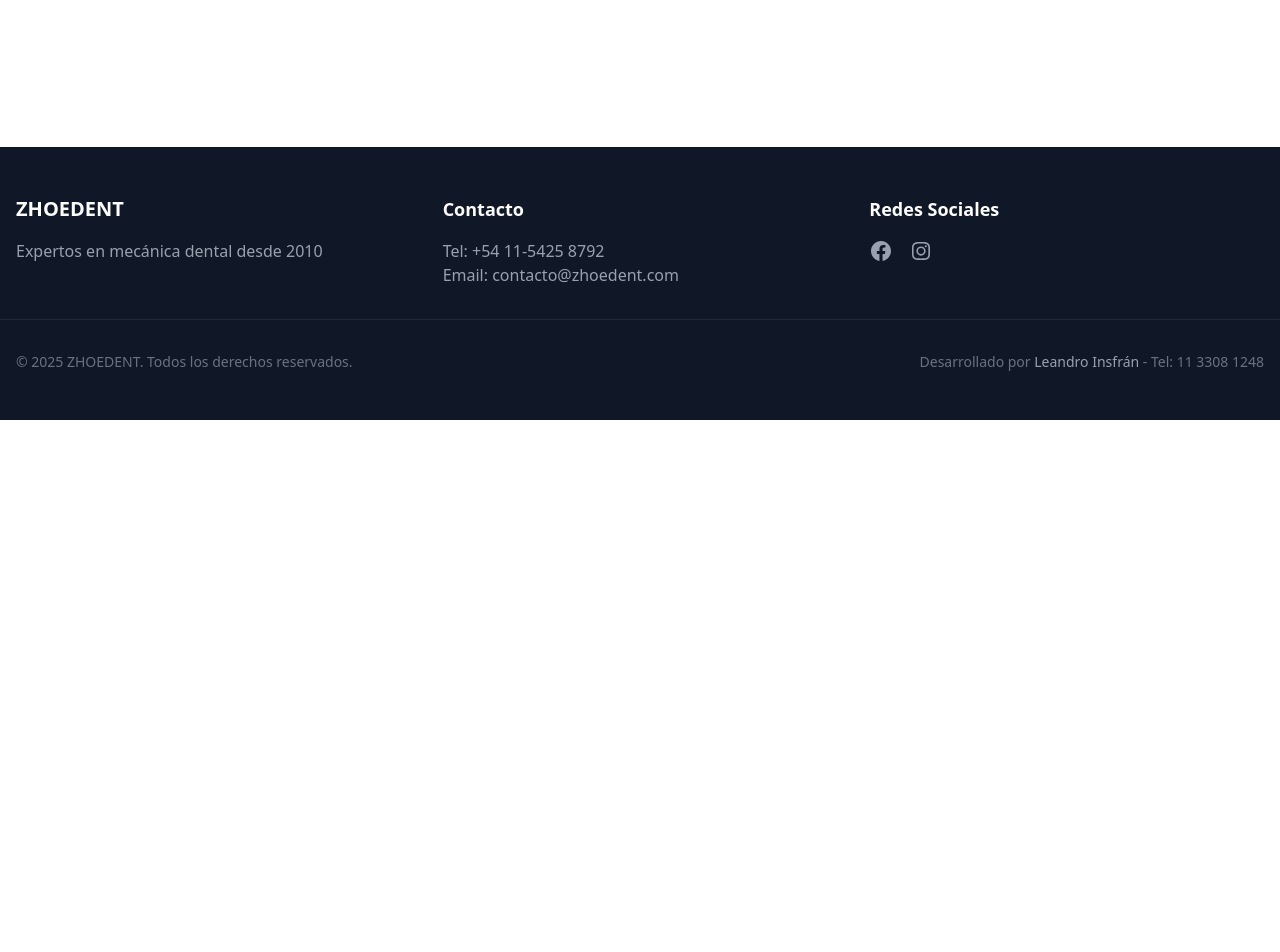
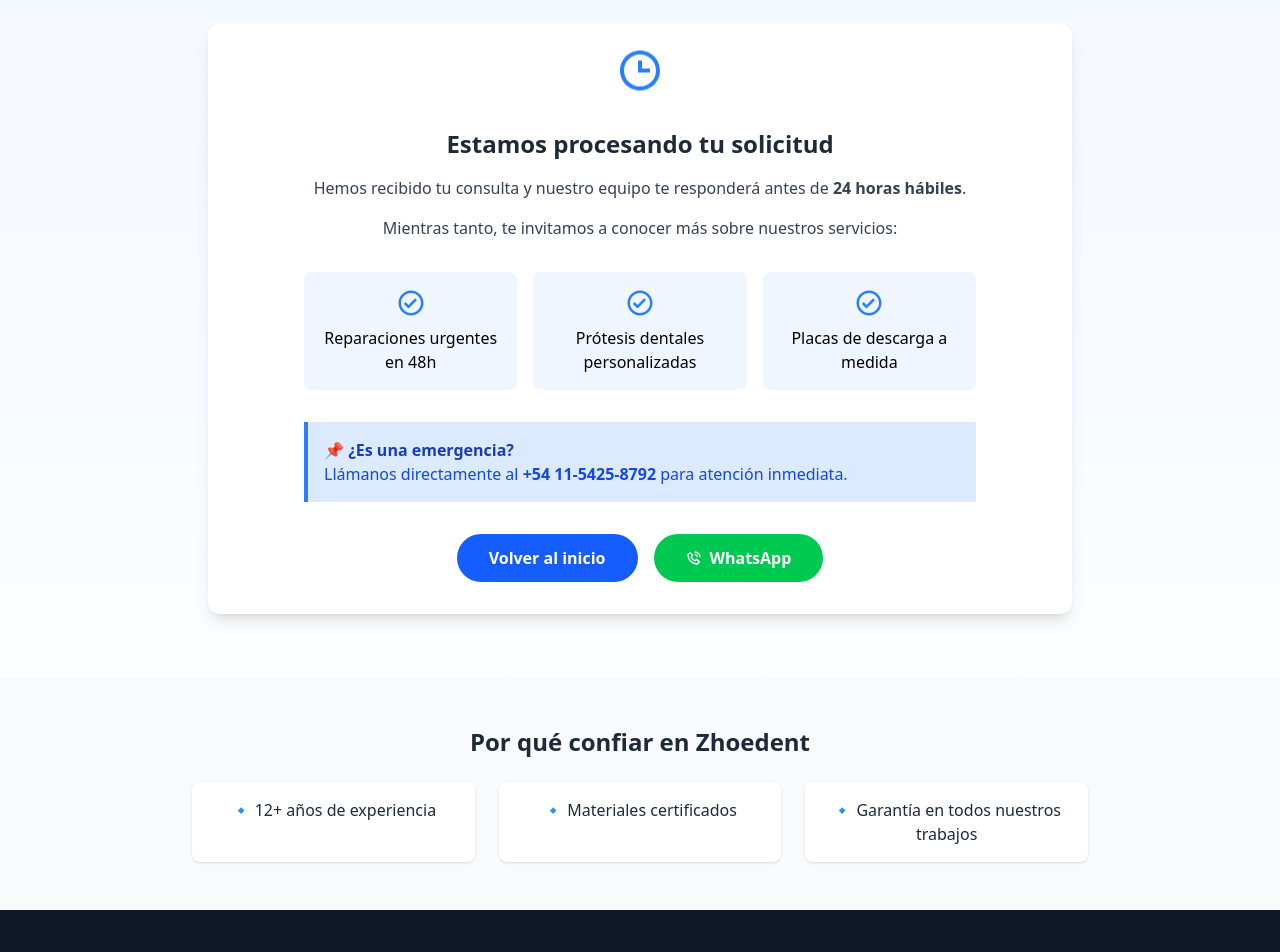
Before and after one commit to L-insfran/zhe-dent, a React (Vite) app: page /gracias in a window 1280 px wide. Shown: the part 380-1332 px from the top of the page. Before the commit the page ends 800 px from the top, so only its background shows below. Built offline with nearby package versions, Linux system fonts and the light colour scheme.

Commit message:
respuesta de envio de mail

```diff
--- a/src/App.jsx
+++ b/src/App.jsx
@@ -4,6 +4,7 @@ import Navbar from './components/Navbar';
 import Seo from './components/Seo';
 import ArañitasDentales from './pages/ArañitasDentales';
 import Contacto from './pages/Contacto';
+import Gracias from './pages/Gracias';
 import Home from './pages/Home';
 import PlacasDescarga from './pages/PlacasDescarga';
 import ProtesisAcrilicas from './pages/ProtesisAcrilicas';
@@ -63,6 +64,9 @@ const App = () => (
           <Route path="/servicios/reparaciones-urgentes" element={<ReparacionesUrgentes />} />
           <Route path="/contacto" element={<Contacto />} />
           <Route path='/sobrenosotros' element={<SobreNosotros />} />
+          <Route path="/gracias" element={<Gracias />} />
+
+          {/* Ruta para manejar 404 */}
           <Route path="*" element={<h1 className="text-center text-2xl">404 - Página no encontrada</h1>} />
 
         </Routes>
--- a/src/pages/Contacto.jsx
+++ b/src/pages/Contacto.jsx
@@ -1,7 +1,32 @@
-import React from 'react';
+
+import { useState } from 'react';
 import Seo from '../components/Seo';
 
 const Contacto = () => {
+  const [formData, setFormData] = useState({
+    nombre: '',
+    email: '',
+    telefono: '',
+    clinica: '',
+    asunto: '',
+    mensaje: ''
+  });
+
+  const handleChange = (e) => {
+    const { name, value } = e.target;
+    setFormData(prev => ({
+      ...prev,
+      [name]: value
+    }));
+  };
+
+
+  const encode = (data) => {
+    return Object.keys(data)
+      .map(key => encodeURIComponent(key) + '=' + encodeURIComponent(data[key]))
+      .join('&');
+  };
+
   return (
     <div className="min-h-screen bg-gradient-to-b from-blue-50 to-white">
       <Seo
@@ -37,7 +62,25 @@ const Contacto = () => {
               Utiliza el siguiente formulario para enviarnos un mensaje. Nos pondremos en contacto contigo lo antes posible para brindarte toda la información que necesites.
             </p>
 
-            <form className="space-y-4">
+            <form
+              action={`https://formsubmit.co/${encodeURIComponent('leandro.insfran@gmail.com')}`}
+              method="POST"
+              onSubmit={(e) => {
+                if (!/^\S+@\S+\.\S+$/.test(formData.email)) {
+                  e.preventDefault();
+                  alert("Por favor ingrese un email válido");
+                }
+              }}
+              className="space-y-4"
+            >
+              {/* Configuraciones ocultas */}
+              <input type="hidden" name="_captcha" value="false" />
+              <input type="hidden" name="_next" value="https://zhoedent.com/gracias" />
+              <input type="hidden" name="_template" value="table" />
+              <input type="hidden" name="_subject" value="Nuevo contacto desde Zhoedent" />
+              <input type="hidden" name="_autoresponse" value={`Hola ${formData.nombre},\n\nGracias por contactar a Zhoedent. Hemos recibido tu consulta sobre "${formData.asunto}" y te responderemos dentro de las próximas 24 horas hábiles.\n\nEste es un mensaje automático, no es necesario responder.\n\nAtentamente,\nEquipo Zhoedent`} />
+              <input type="hidden" name="_cc" value="copia@zhoedent.com" /> {/* Opcional */}
+
               <div>
                 <label htmlFor="nombre" className="block text-gray-700 font-medium mb-2">
                   Nombre completo <span className="text-red-500">*</span>
@@ -46,6 +89,8 @@ const Contacto = () => {
                   type="text"
                   id="nombre"
                   name="nombre"
+                  value={formData.nombre}
+                  onChange={handleChange}
                   required
                   className="w-full px-4 py-2 border border-gray-300 rounded-lg focus:ring-2 focus:ring-blue-500 focus:border-blue-500"
                 />
@@ -59,6 +104,8 @@ const Contacto = () => {
                   type="email"
                   id="email"
                   name="email"
+                  value={formData.email}
+                  onChange={handleChange}
                   required
                   className="w-full px-4 py-2 border border-gray-300 rounded-lg focus:ring-2 focus:ring-blue-500 focus:border-blue-500"
                 />
@@ -72,6 +119,8 @@ const Contacto = () => {
                   type="tel"
                   id="telefono"
                   name="telefono"
+                  value={formData.telefono}
+                  onChange={handleChange}
                   required
                   className="w-full px-4 py-2 border border-gray-300 rounded-lg focus:ring-2 focus:ring-blue-500 focus:border-blue-500"
                 />
@@ -85,6 +134,8 @@ const Contacto = () => {
                   type="text"
                   id="clinica"
                   name="clinica"
+                  value={formData.clinica}
+                  onChange={handleChange}
                   className="w-full px-4 py-2 border border-gray-300 rounded-lg focus:ring-2 focus:ring-blue-500 focus:border-blue-500"
                 />
               </div>
@@ -96,15 +147,17 @@ const Contacto = () => {
                 <select
                   id="asunto"
                   name="asunto"
+                  value={formData.asunto}
+                  onChange={handleChange}
                   required
                   className="w-full px-4 py-2 border border-gray-300 rounded-lg focus:ring-2 focus:ring-blue-500 focus:border-blue-500"
                 >
                   <option value="">Selecciona un asunto</option>
-                  <option value="cotizacion">Cotización</option>
-                  <option value="reparacion">Reparación urgente</option>
-                  <option value="consulta">Consulta general</option>
-                  <option value="clinicas">Atención a clínicas</option>
-                  <option value="otros">Otros</option>
+                  <option value="Cotización">Cotización</option>
+                  <option value="Reparación urgente">Reparación urgente</option>
+                  <option value="Consulta general">Consulta general</option>
+                  <option value="Atención a clínicas">Atención a clínicas</option>
+                  <option value="Otros">Otros</option>
                 </select>
               </div>
 
@@ -116,6 +169,8 @@ const Contacto = () => {
                   id="mensaje"
                   name="mensaje"
                   rows="4"
+                  value={formData.mensaje}
+                  onChange={handleChange}
                   required
                   className="w-full px-4 py-2 border border-gray-300 rounded-lg focus:ring-2 focus:ring-blue-500 focus:border-blue-500"
                 ></textarea>
@@ -124,12 +179,17 @@ const Contacto = () => {
               <div className="pt-2">
                 <button
                   type="submit"
-                  className="bg-blue-600 text-white font-semibold py-3 px-8 rounded-full hover:bg-blue-700 transition duration-300"
+                  className="bg-blue-600 text-white font-semibold py-3 px-8 rounded-full hover:bg-blue-700 transition duration-300 w-full"
                 >
                   Enviar mensaje
                 </button>
               </div>
             </form>
+            <p className="text-sm text-gray-500 mt-4">
+              <span className="text-red-500">*</span> Todos los campos marcados son obligatorios.
+              Al enviar este formulario aceptas nuestra <a href="/politica-privacidad" className="text-blue-600 hover:underline">Política de Privacidad</a>.
+            </p>
+
 
             <p className="text-sm text-gray-500 mt-4">
               <span className="text-red-500">*</span> Todos los campos marcados son obligatorios. Responderemos tu consulta dentro de las siguientes 24 horas hábiles.
@@ -158,7 +218,7 @@ const Contacto = () => {
               <ul className="space-y-3 text-gray-700">
                 <li className="flex items-start">
                   <span className="mr-2">📲</span>
-                  <span>WhatsApp / Teléfono: <span className="font-medium">[+XX 000 000 000]</span></span>
+                  <span>WhatsApp / Teléfono: <span className="font-medium">[+54 11-5425-8792]</span></span>
                 </li>
                 <li className="flex items-start">
                   <span className="mr-2">📧</span>
--- /dev/null
+++ b/src/pages/Gracias.jsx
@@ -0,0 +1,106 @@
+import Link from 'next/link';
+import { BiCheckCircle, BiPhoneCall, BiTime } from 'react-icons/bi';
+import Seo from '../components/Seo';
+
+const Gracias = () => {
+  return (
+    <div className="min-h-screen bg-gradient-to-b from-blue-50 to-white">
+      <Seo
+        title="Gracias por contactarnos | Zhoedent"
+        description="Hemos recibido tu mensaje. Un representante de Zhoedent se pondrá en contacto contigo dentro de las próximas 24 horas."
+        noindex={true}
+      />
+
+      {/* Hero Section */}
+      <section className="py-20 px-4 bg-blue-600 text-white">
+        <div className="max-w-4xl mx-auto text-center">
+          <BiCheckCircle className="mx-auto text-6xl mb-4" />
+          <h1 className="text-4xl md:text-5xl font-bold mb-6">¡Mensaje enviado con éxito!</h1>
+          <p className="text-xl md:text-2xl">Gracias por contactar a Zhoedent</p>
+        </div>
+      </section>
+
+      {/* Contenido Principal */}
+      <section className="py-16 px-4 max-w-4xl mx-auto">
+        <div className="bg-white rounded-xl shadow-lg p-8 text-center">
+          <div className="mx-auto max-w-2xl">
+            <div className="flex justify-center mb-6">
+              <div className="animate-bounce">
+                <BiTime className="text-5xl text-blue-500" />
+              </div>
+            </div>
+
+            <h2 className="text-2xl font-bold text-gray-800 mb-4">Estamos procesando tu solicitud</h2>
+
+            <div className="space-y-4 text-gray-700 mb-8">
+              <p>
+                Hemos recibido tu consulta y nuestro equipo te responderá antes de <span className="font-semibold">24 horas hábiles</span>.
+              </p>
+              <p>
+                Mientras tanto, te invitamos a conocer más sobre nuestros servicios:
+              </p>
+            </div>
+
+            <div className="grid md:grid-cols-3 gap-4 mb-8">
+              {[
+                {
+                  icon: <BiCheckCircle className="text-3xl mx-auto text-blue-500" />,
+                  text: "Reparaciones urgentes en 48h"
+                },
+                {
+                  icon: <BiCheckCircle className="text-3xl mx-auto text-blue-500" />,
+                  text: "Prótesis dentales personalizadas"
+                },
+                {
+                  icon: <BiCheckCircle className="text-3xl mx-auto text-blue-500" />,
+                  text: "Placas de descarga a medida"
+                }
+              ].map((item, index) => (
+                <div key={index} className="bg-blue-50 p-4 rounded-lg">
+                  {item.icon}
+                  <p className="mt-2 font-medium">{item.text}</p>
+                </div>
+              ))}
+            </div>
+
+            <div className="bg-blue-100 border-l-4 border-blue-500 p-4 mb-8 text-left">
+              <p className="font-semibold text-blue-800">📌 ¿Es una emergencia?</p>
+              <p className="text-blue-700">
+                Llámanos directamente al <a href="tel:+541154258792" className="font-bold hover:underline">+54 11-5425-8792</a> para atención inmediata.
+              </p>
+            </div>
+
+            <div className="flex flex-col sm:flex-row justify-center gap-4">
+              <Link href="/" className="bg-blue-600 text-white font-semibold py-3 px-8 rounded-full hover:bg-blue-700 transition duration-300 text-center">
+                Volver al inicio
+              </Link>
+              <a href="https://wa.me/5491154258792" className="bg-green-500 text-white font-semibold py-3 px-8 rounded-full hover:bg-green-600 transition duration-300 text-center flex items-center justify-center gap-2">
+                <BiPhoneCall /> WhatsApp
+              </a>
+            </div>
+          </div>
+        </div>
+      </section>
+
+      {/* Sección de Confianza */}
+      <section className="py-12 px-4 bg-gray-50">
+        <div className="max-w-4xl mx-auto text-center">
+          <h3 className="text-2xl font-bold text-gray-800 mb-6">Por qué confiar en Zhoedent</h3>
+          <div className="grid md:grid-cols-3 gap-6">
+            {[
+              "🔹 12+ años de experiencia",
+              "🔹 Materiales certificados",
+              "🔹 Garantía en todos nuestros trabajos"
+            ].map((item, index) => (
+              <div key={index} className="bg-white p-4 rounded-lg shadow-sm">
+                <p className="text-gray-800">{item}</p>
+              </div>
+            ))}
+          </div>
+        </div>
+      </section>
+    </div>
+  );
+};
+
+export default Gracias;
```
